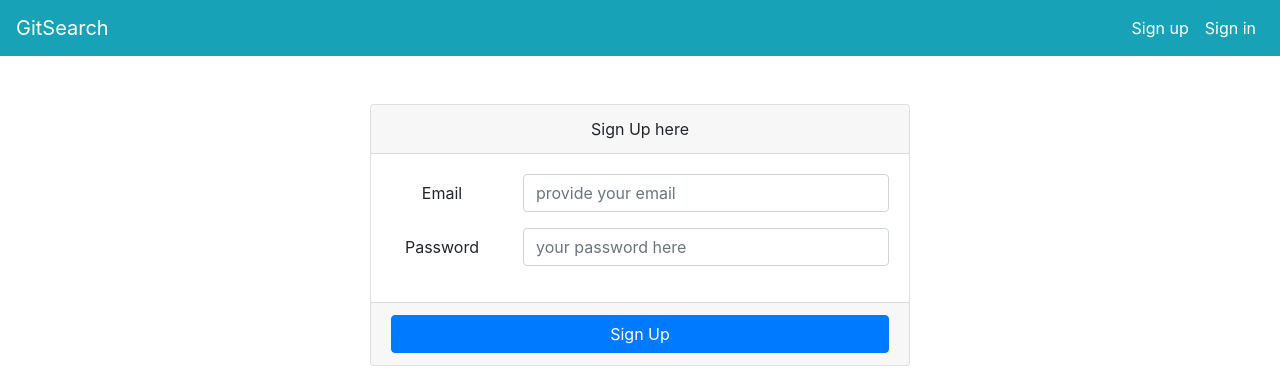
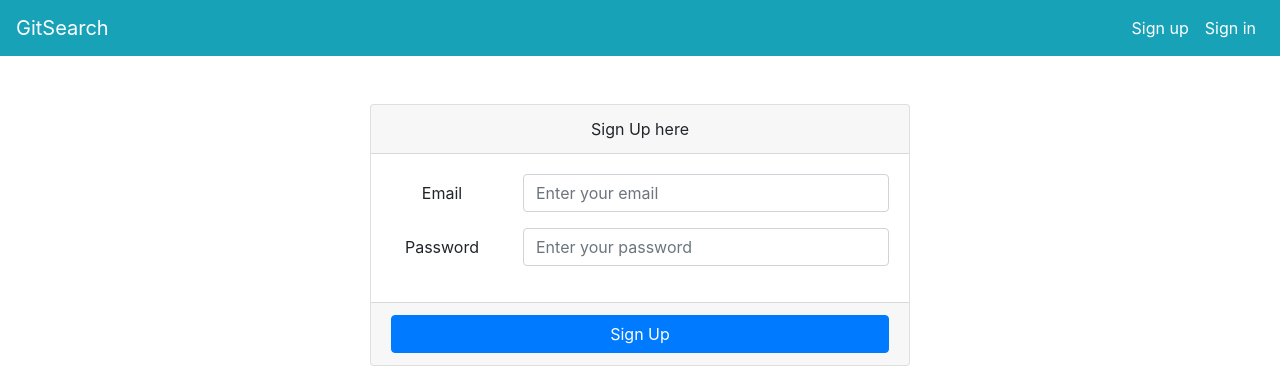
Before and after one commit to prashantverma22/github_repo_search_app, a React (Create React App) app: page /signup in a window 1280 px wide. Shown: the top 367 px of the page. Built offline with nearby package versions, Linux system fonts and the light colour scheme.

Commit message:
Update Signup.js

```diff
--- a/src/pages/Signup.js
+++ b/src/pages/Signup.js
@@ -57,7 +57,7 @@ const Signup = () => {
                                                 type='email'
                                                 name='email'
                                                 id='email'
-                                                placeholder='provide your email'
+                                                placeholder='Enter your email'
                                                 value={email}
                                                 onChange={e => setEmail(e.target.value)}
                                             />
@@ -72,7 +72,7 @@ const Signup = () => {
                                                 type='password'
                                                 name='password'
                                                 id='password'
-                                                placeholder='your password here'
+                                                placeholder='Enter your password'
                                                 value={password}
                                                 onChange={e => setPassword(e.target.value)}
                                             />
```
